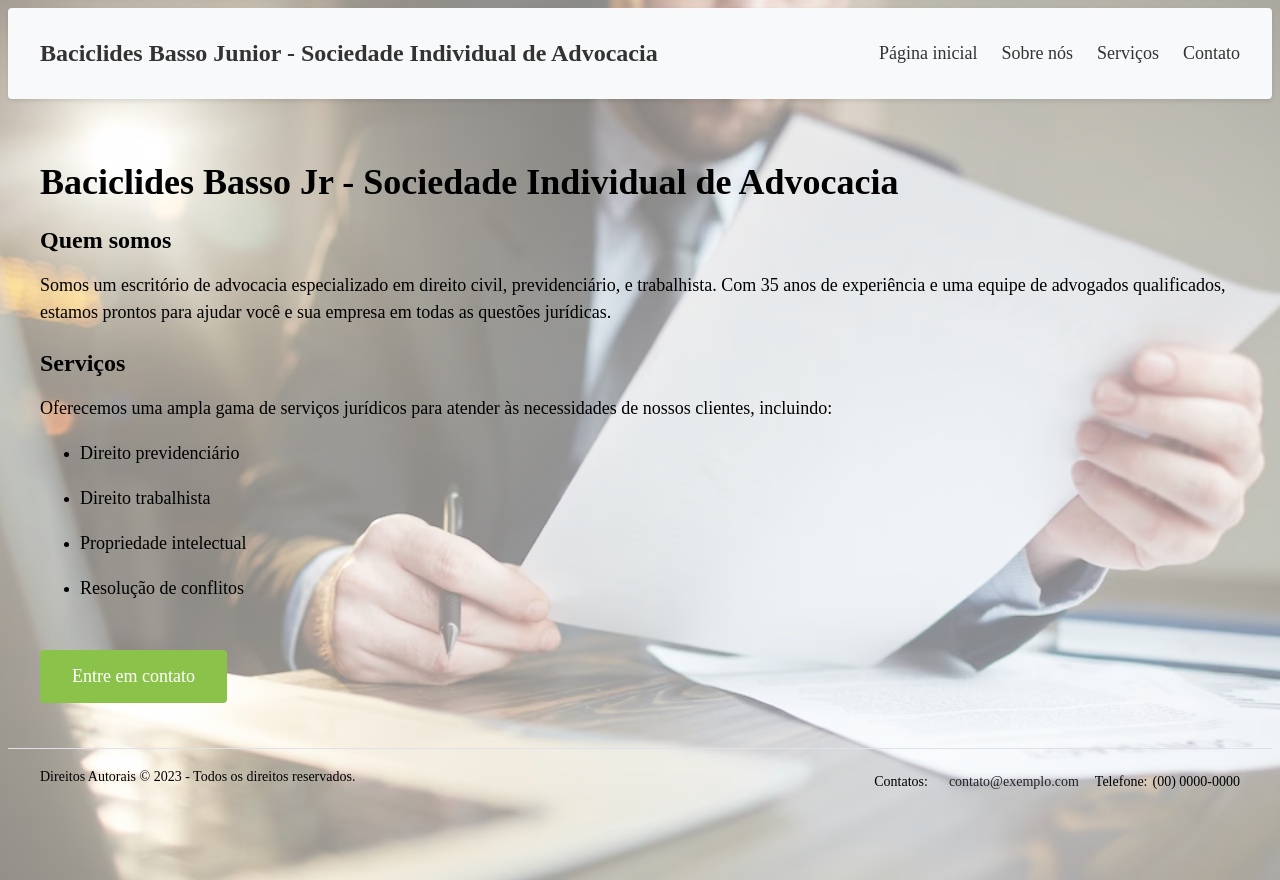
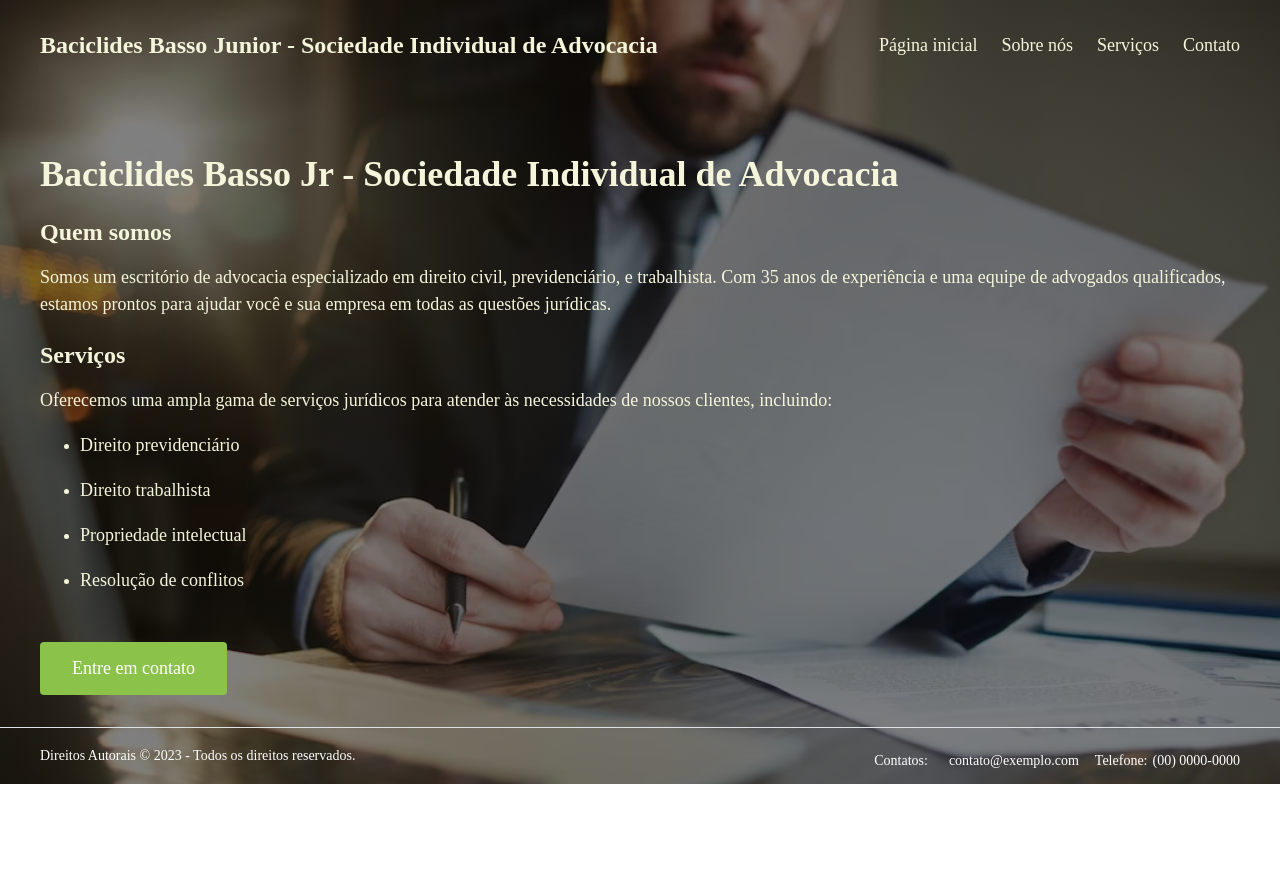
Before and after one commit to baxiclides-basso-neto/baciclides-advocacia, a React (Vite) app: page / in a window 1280 px wide. After the commit the page ends 800 px from the top, so only its background shows below. Built offline with nearby package versions, Linux system fonts and the light colour scheme.

Commit message:
Fix app background img

```diff
--- /dev/null
+++ b/src/App.css
@@ -0,0 +1,7 @@
+body,
+html {
+  margin: 0;
+  padding: 0;
+  box-sizing: border-box;
+  width: 100%;
+}
--- a/src/App.jsx
+++ b/src/App.jsx
@@ -1,4 +1,5 @@
 import React from "react";
+import './App.css'
 import { Route, Routes } from "react-router-dom";
 import LandingPage from "./pages/landingpage/LandingPage";
 import AboutPage from "./pages/aboutpage/AboutPage";
@@ -6,10 +7,11 @@ import ContactPage from "./pages/contactpage/ContactPage";
 import Header from "./components/Header/header";
 import ServicesPage from "./pages/servicespage/ServicesPage";
 import Footer from "./components/footer/Footer";
+import Wrapper from "./components/Wrapper/Wrapper";
 
 function App() {
   return (
-    <>
+    <Wrapper>
       <Header />
       <Routes>
         <Route exact path="/" element={<LandingPage />} />
@@ -18,7 +20,7 @@ function App() {
         <Route path="/contato" element={<ContactPage />} />
       </Routes>
       <Footer />
-    </>
+    </Wrapper>
   );
 }
 
--- /dev/null
+++ b/src/components/Wrapper/Wrapper.jsx
@@ -0,0 +1,18 @@
+import React from "react";
+import backgroundImage from "../../assets/images/bgimg.avif";
+
+// eslint-disable-next-line react/prop-types
+const Wrapper = ({ children }) => {
+  const styles = {
+    background: `linear-gradient(rgba(0, 0, 0, 0.5), rgba(0, 0, 0, 0.5)), url(${backgroundImage})`,
+    backgroundAttachment: "fixed",
+    backgroundRepeat: "no-repeat",
+    backgroundSize: "cover",
+    height: "100%",
+    width: "100%",
+  };
+
+  return <div style={styles}>{children}</div>;
+};
+
+export default Wrapper;
--- a/src/pages/landingpage/Landingpage.jsx
+++ b/src/pages/landingpage/Landingpage.jsx
@@ -5,8 +5,9 @@ import {
   Subtitle,
   Paragraph,
   CallToAction,
-  BgImg,
-} from "../../styles/Landingpagestyle";
+
+
+} from "../../styles/LandingPagestyle";
 
 const LandingPage = () => {
   function handleWhatsAppClickLandingPage() {
@@ -20,9 +21,7 @@ const LandingPage = () => {
   }
   return (
     <>
-      <BgImg>
-        <div className="background-image"></div>
-      </BgImg>
+
       <MainContainer>
         <Title>Baciclides Basso Jr - Sociedade Individual de Advocacia</Title>
         <Subtitle>Quem somos</Subtitle>
@@ -55,6 +54,7 @@ const LandingPage = () => {
           Entre em contato
         </CallToAction>
       </MainContainer>
+
     </>
   );
 };
--- a/src/pages/servicespage/ServicesPage.jsx
+++ b/src/pages/servicespage/ServicesPage.jsx
@@ -7,6 +7,7 @@ import {
   CardImage,
   CardTitle,
   CardButton,
+  BgServices,
 } from "../../styles/ServicesPagestyle";
 import AposentadoriaImg from "../../assets/images/aposentadoria.jpg";
 import PericulosidadeImg from "../../assets/images/periculosidade.png.webp";
@@ -27,6 +28,8 @@ const ServicesPage = () => {
   }
 
   return (
+    <>
+      <BgServices></BgServices>
       <ServicosContainer>
         <Card>
           <CardImage src={AposentadoriaImg} alt="Aposentadoria" />
@@ -107,6 +110,7 @@ const ServicesPage = () => {
           </CardContent>
         </Card>
       </ServicosContainer>
+    </>
   );
 };
 
--- a/src/styles/Footerstyle.js
+++ b/src/styles/Footerstyle.js
@@ -1,11 +1,10 @@
 import styled from "styled-components";
 
 export const FooterWrapper = styled.footer`
-  margin-top: .8rem;
   border-top: 1px solid #dee2e6;
   padding: 15px;
   text-align: center;
-
+  color: #fff;
 `;
 
 export const ContextWrapper = styled.div`
@@ -33,7 +32,7 @@ export const ContactText = styled.p`
 `;
 
 export const EmailLink = styled.a`
-  color: #212529;
+  color: #fff;
   text-decoration: none;
   margin-left: 5px;
 `;
--- a/src/styles/Headerstyle.js
+++ b/src/styles/Headerstyle.js
@@ -1,9 +1,12 @@
 import styled from "styled-components";
 
 export const HeaderContainer = styled.header`
-  border-radius: 4px;
-  background-color: #f8f9fa;
-  box-shadow: 0px 2px 4px rgba(0, 0, 0, 0.1);
+  color: #f5f5dc;
+
+  @media (max-width: 768px) {
+    /* telas menores que 768px */
+    padding: 8px;
+  }
 `;
 
 export const ContextContainer = styled.div`
@@ -14,11 +17,27 @@ export const ContextContainer = styled.div`
   padding: 16px;
   max-width: 1200px;
   margin: 0 auto;
+
+  @media (max-width: 1200px) {
+    /* telas menores que 1200px */
+    padding: 12px;
+  }
+
+  @media (max-width: 768px) {
+    /* telas menores que 768px */
+    flex-direction: column;
+    align-items: flex-start;
+    padding: 8px;
+  }
 `;
 
 export const Logo = styled.h1`
   font-size: 24px;
-  color: #333333;
+
+  @media (max-width: 768px) {
+    /* telas menores que 768px */
+    font-size: 20px;
+  }
 `;
 
 export const Nav = styled.nav`
@@ -33,7 +52,8 @@ export const Nav = styled.nav`
 
   a {
     font-size: 18px;
-    color: #333333;
+    color: #f5f5dc;
+
     text-decoration: none;
     transition: color 0.2s ease-in-out;
 
@@ -41,4 +61,20 @@ export const Nav = styled.nav`
       color: #0088cc;
     }
   }
+
+  @media (max-width: 768px) {
+    /* telas menores que 768px */
+    ul {
+      flex-direction: column;
+    }
+
+    li {
+      margin-left: 0;
+      margin-bottom: 8px;
+    }
+
+    a {
+      font-size: 16px;
+    }
+  }
 `;
--- a/src/styles/Landingpagestyle.js
+++ b/src/styles/Landingpagestyle.js
@@ -1,25 +1,11 @@
+import styled from "styled-components";
 import { Link } from "react-router-dom";
-import styled from "styled-components";
-import BgImgPic from "../assets/images/bgimg.avif";
-
-export const BgImg = styled.div`
-  background-image: url(${BgImgPic});
-  opacity: 0.5;
-  position: absolute;
-  top: 0;
-  left: 0;
-  width: 100%;
-  height: 110%;
-  z-index: -1;
-  background-repeat: no-repeat;
-  background-size: cover;
-  background-position: center;
-`;
 
 export const MainContainer = styled.main`
   max-width: 1200px;
   margin: 0 auto;
   padding: 32px;
+  color: #f5f5dc;
 `;
 
 export const Title = styled.h2`
--- a/src/styles/ServicesPagestyle.js
+++ b/src/styles/ServicesPagestyle.js
@@ -1,4 +1,19 @@
 import styled from "styled-components";
+import BgServicesImg from "../assets/images/bgservices.avif";
+
+export const BgServices = styled.div`
+  background-image: url(${BgServicesImg});
+  opacity: 0.5;
+  position: absolute;
+  top: 0;
+  left: 0;
+  width: 100vw;
+  height: 100vh;
+  z-index: -1;
+  background-repeat: no-repeat;
+  background-size: cover;
+  background-position: center;
+`;
 
 export const ServicosContainer = styled.div`
   display: flex;
```
Lines whose indentation alone changed are shown as unchanged.
